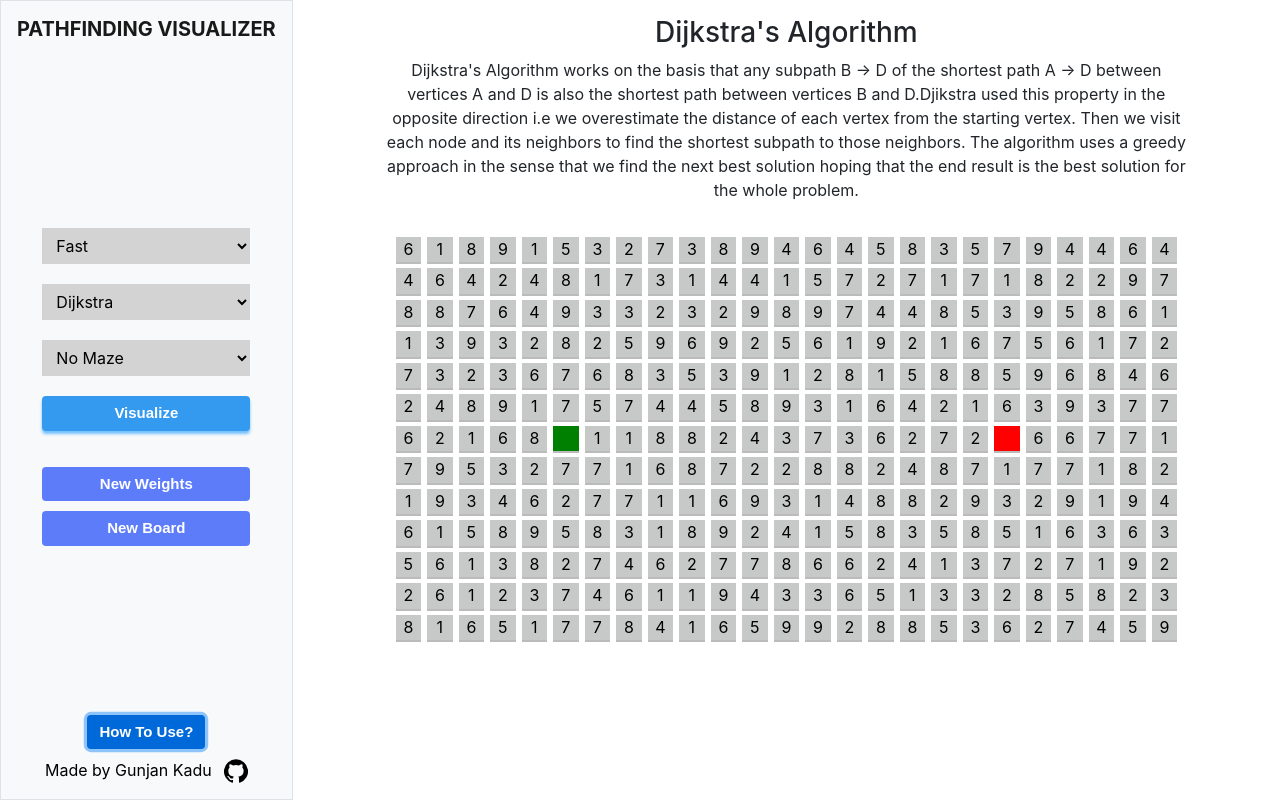
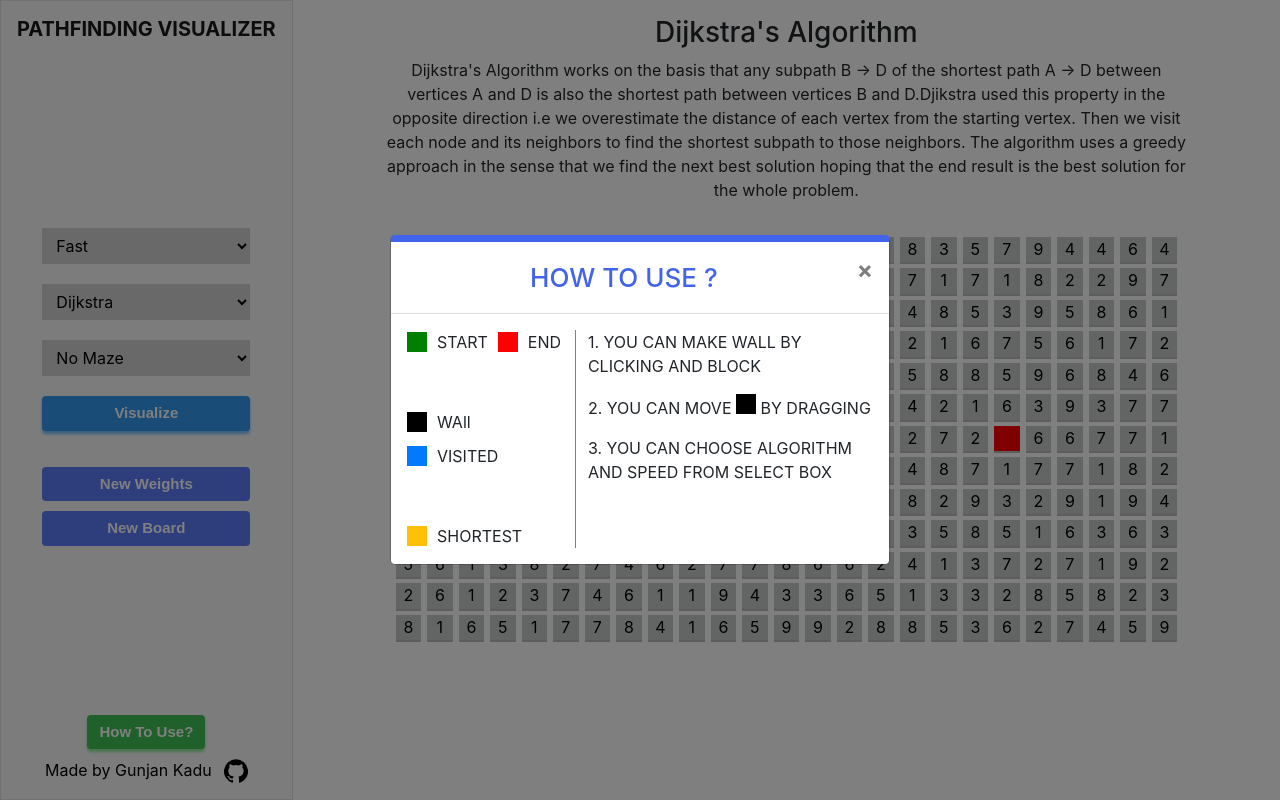
Before and after one commit to GunjanKadu/PathFindingVisualizer, a React (Create React App) app: page / in a window 1280 px wide. Both pictures are taken after a click on the button "How To Use?". Built offline with nearby package versions, Linux system fonts and the light colour scheme.

Commit message:
Adding helping modal

```diff
--- a/src/Components/Board/board.tsx
+++ b/src/Components/Board/board.tsx
@@ -11,7 +11,6 @@ import React, { Component } from "react";
 import Header from "../TopBar/topbar";
 import Node from "../Node/node";
 import Animator from "../../Utility/Animator";
-
 import {
   randomWalls,
   recursiveDivision,
--- /dev/null
+++ b/src/Components/HelpModal/helpModal.css
@@ -0,0 +1,85 @@
+/**
+ *
+ * @Project :  ${PathFinding Visualizer(Path Finding Visualizer)}
+ * @CreatedBy ${Gunjan Kadu}
+ * @Email  ${agunjan.kadu@gmail.com}
+ * @Github https://github.com/GunjanKadu/
+ * @date   2020-09-10 23:47:40
+ *
+ */
+
+.modal__content {
+  display: flex;
+}
+.modal-content {
+  border-top: 7px solid #4263eb;
+}
+.flex {
+  display: flex;
+  gap: 10px;
+  align-items: center;
+}
+
+.modal__title {
+  color: #4263eb;
+  font-size: 26px;
+  text-align: center;
+  width: 100%;
+}
+.modal__body {
+  display: flex;
+  flex-direction: column;
+  justify-content: center;
+  width: 65%;
+  align-items: center;
+  gap: 3.5em;
+  border-right: 1px solid gray;
+}
+
+.modal__body span {
+  margin: 0px 10px;
+}
+.modal__body p {
+  margin: 0;
+}
+.row {
+  display: flex;
+  gap: 10px;
+  width: 100%;
+}
+.start__color {
+  border: 2px solid green;
+  background-color: green;
+  height: 20px;
+  width: 20px;
+}
+.end__color {
+  border: 2px solid red;
+  background-color: red;
+  height: 20px;
+  width: 20px;
+}
+.wall {
+  margin-right: 10px;
+}
+.wall__color {
+  border: 2px solid black;
+  background-color: black;
+  height: 20px;
+  width: 20px;
+}
+.visited__color {
+  border: 2px solid #007bff;
+  background-color: #007bff;
+  height: 20px;
+  width: 20px;
+}
+.shortest__color {
+  border: 2px solid #ffc107;
+  background-color: #ffc107;
+  height: 20px;
+  width: 20px;
+}
+.info {
+  margin-left: 12px;
+}
--- /dev/null
+++ b/src/Components/HelpModal/helpModal.tsx
@@ -0,0 +1,83 @@
+/**
+ *
+ * @Project :  ${PathFinding Visualizer(Path Finding Visualizer)}
+ * @CreatedBy ${Gunjan Kadu}
+ * @Email  ${agunjan.kadu@gmail.com}
+ * @Github https://github.com/GunjanKadu/
+ * @date   2020-09-10 23:47:40
+ *
+ */
+import React from "react";
+import Button from "react-bootstrap/Button";
+import Modal from "react-bootstrap/Modal";
+import { IHelpModalProps } from "../../Utility/interfaces";
+
+import "./helpModal.css";
+export default function Example(props: IHelpModalProps) {
+  return (
+    <>
+      <Modal
+        show={props.showModal}
+        onHide={() => props.toggleShowModal()}
+        backdrop="static"
+        keyboard={false}
+        className="modal"
+        centered
+      >
+        <Modal.Header closeButton>
+          <Modal.Title className="modal__title">HOW TO USE ?</Modal.Title>
+        </Modal.Header>
+        <Modal.Body>
+          <div className="modal__content">
+            <div className="modal__body">
+              <div className="row row__1">
+                <div className="start flex">
+                  <div className="start__color"></div>
+                  <p>START</p>
+                </div>
+                <div className="end flex">
+                  <div className="end__color"></div>
+                  <p>END</p>
+                </div>
+              </div>
+              <div className=" row row__2">
+                <div className="wall flex">
+                  <div className="wall__color"></div>
+                  <p>WAll</p>
+                </div>
+                <div className="visited flex">
+                  <div className="visited__color"></div>
+                  <p>VISITED</p>
+                </div>
+              </div>
+              <div className="row row__3">
+                <div className="shortest flex">
+                  <div className="shortest__color"></div>
+                  <p>SHORTEST</p>
+                </div>
+              </div>
+            </div>
+
+            <div className="info">
+              <p>1. YOU CAN MAKE WALL BY CLICKING AND BLOCK</p>
+              <p>
+                2. YOU CAN MOVE{" "}
+                <div
+                  style={{
+                    height: "20px",
+                    width: "20px",
+                    border: "2px solid black",
+                    backgroundColor: "black",
+                    display: "inline-block",
+                  }}
+                ></div>{" "}
+                BY DRAGGING{" "}
+              </p>
+              <p>3. YOU CAN CHOOSE ALGORITHM AND SPEED FROM SELECT BOX</p>
+            </div>
+          </div>
+        </Modal.Body>
+      </Modal>
+    </>
+  );
+}
--- a/src/Components/TopBar/topbar.tsx
+++ b/src/Components/TopBar/topbar.tsx
@@ -11,6 +11,7 @@ import React, { Component } from "react";
 import Button from "react-bootstrap/Button";
 import Navbar from "react-bootstrap/Navbar";
 import Nav from "react-bootstrap/Nav";
+import HelpModal from "../HelpModal/helpModal";
 import { IHeaderProps, IHeaderState } from "../../Utility/interfaces";
 import GitHubIcon from "@material-ui/icons/GitHub";
 import "./topbar.css";
@@ -22,6 +23,7 @@ export default class Header extends Component<IHeaderProps, IHeaderState> {
       speedValue: "Fast",
       algoValue: "Dijkstra",
       mazeValue: "No Maze",
+      showHelpModal: false,
     };
   }
   onSpeedChangeHandler = (e: any) => {
@@ -42,9 +44,18 @@ export default class Header extends Component<IHeaderProps, IHeaderState> {
       this.setState({ mazeValue: e.target.value });
     }
   };
+  toggleShowModal = () => {
+    this.setState({ showHelpModal: !this.state.showHelpModal });
+  };
   render() {
     return (
       <div className="nav">
+        <div className="helpModal">
+          <HelpModal
+            showModal={this.state.showHelpModal}
+            toggleShowModal={this.toggleShowModal}
+          />
+        </div>
         <Navbar
           expand="lg"
           bg="light"
@@ -117,6 +128,9 @@ export default class Header extends Component<IHeaderProps, IHeaderState> {
             <Button
               className="how-to-use-button"
               disabled={this.props.visualized}
+              onClick={() =>
+                this.setState({ showHelpModal: !this.state.showHelpModal })
+              }
             >
               How To Use?
             </Button>
```
Also changed, not shown: src/Utility/interfaces.ts (+7 -0 lines).
